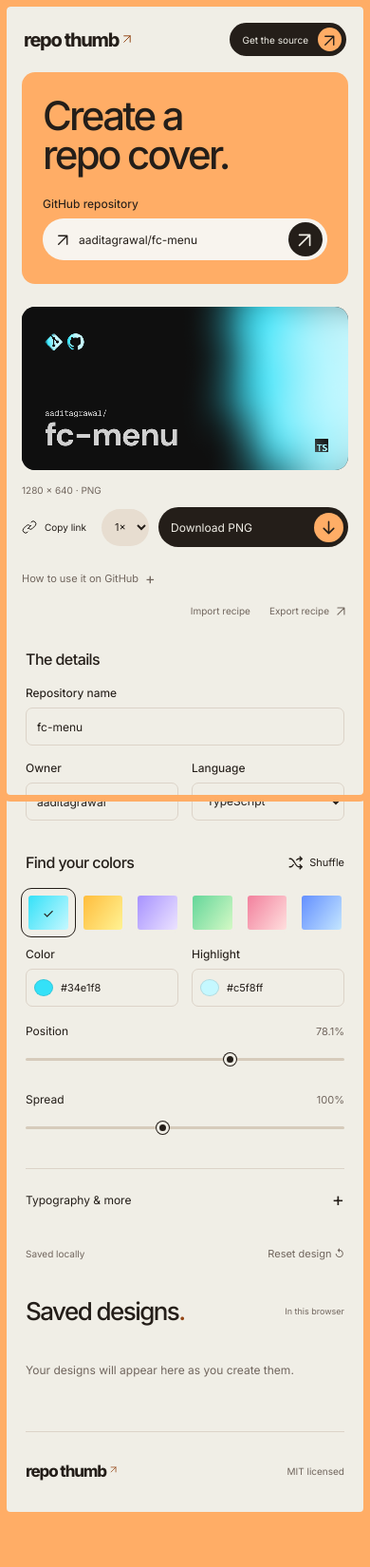
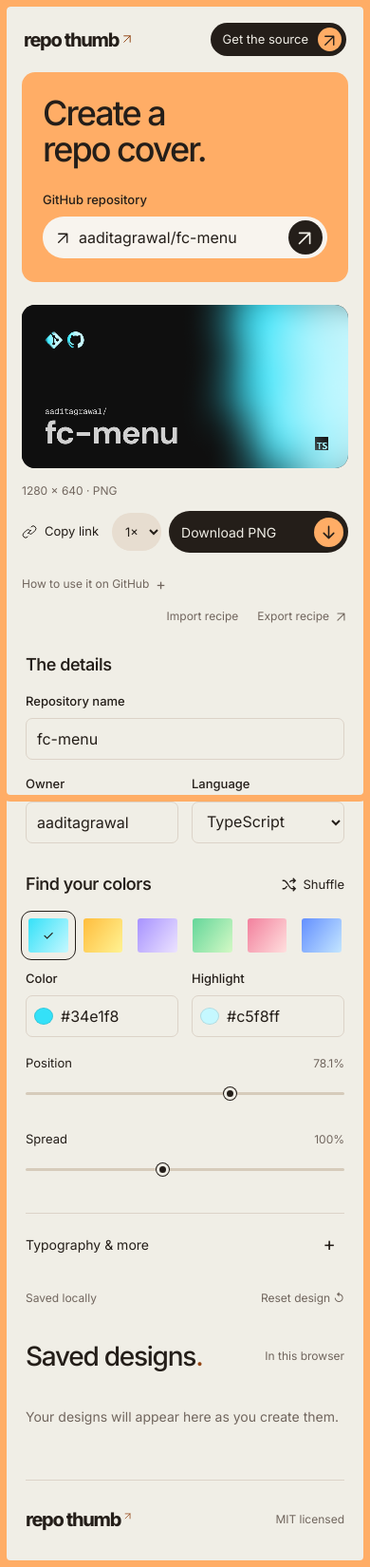
Before and after one commit to aaditagrawal/repo-thumb, a website built with Vite: page index.html in a window 390 px wide. Shown: the whole page at 95% size. Before the commit the page ends 1599 px from the top, so only its background shows below. Built offline with nearby package versions, Linux system fonts and the light colour scheme; files whose address does not match are found by name.

Commit message:
Balance the editor type scale and respect text sizing

```diff
--- a/src/style.css
+++ b/src/style.css
@@ -9,7 +9,8 @@
   color: var(--ink);
   background: var(--accent);
   font-synthesis: none;
-  font-size: 14px;
+  font-size: 100%;
+  line-height: 1.5;
   --accent: oklch(81.33% 0.13 60.289);
   --accent-ink: #944616;
   --ink-hover: #49382b;
@@ -23,6 +24,12 @@
   --frame-size: 10px;
   --radius: 14px;
   --ease: cubic-bezier(0.16, 1, 0.3, 1);
+  --text-caption: 0.75rem;
+  --text-label: 0.8125rem;
+  --text-body: 0.875rem;
+  --text-section: 1.125rem;
+  --text-heading: 1.75rem;
+  --text-display: 2.5rem;
 }
 * {
   box-sizing: border-box;
@@ -63,7 +70,7 @@ body::after {
   border-radius: 16px 16px 0 0;
   background: var(--accent);
   color: var(--ink);
-  font-size: 11px;
+  font-size: var(--text-caption);
 }
 .scroll-cue:hover span {
   text-decoration: underline;
@@ -130,7 +137,8 @@ p {
 h1,
 h2 {
   font-weight: 500;
-  letter-spacing: -0.055em;
+  line-height: 1.15;
+  letter-spacing: -0.04em;
 }
 p {
   line-height: 1.6;
@@ -194,10 +202,11 @@ svg {
   overflow: clip;
 }
 .app-header {
-  height: 78px;
+  min-height: 78px;
   flex-shrink: 0;
-  padding: 0 28px;
+  padding: 16px 28px;
   display: flex;
+  flex-wrap: wrap;
   align-items: center;
   justify-content: space-between;
   gap: 24px;
@@ -207,7 +216,8 @@ svg {
   align-items: flex-start;
   font-weight: 750;
   letter-spacing: -0.065em;
-  font-size: 23px;
+  font-size: 1.5rem;
+  line-height: 1.2;
   white-space: nowrap;
 }
 .brand-arrow {
@@ -223,7 +233,7 @@ svg {
   display: flex;
   gap: 32px;
   margin-left: 90px;
-  font-size: 12px;
+  font-size: var(--text-body);
 }
 .app-header nav a {
   padding: 12px 0;
@@ -250,8 +260,9 @@ svg {
   background: var(--ink);
   color: var(--paper);
   border-radius: 30px;
-  min-height: 38px;
-  font-size: 11px;
+  min-height: 40px;
+  font-size: var(--text-label);
+  white-space: nowrap;
 }
 .source-button > span {
   display: grid;
@@ -283,16 +294,18 @@ svg {
   border-radius: var(--radius);
 }
 h1 {
-  font-size: 43px;
-  line-height: 0.98;
+  font-size: var(--text-display);
+  line-height: 1.05;
   margin: 10px 0 33px;
-  letter-spacing: -0.065em;
+  letter-spacing: -0.055em;
+  overflow-wrap: anywhere;
 }
 .field-label {
   display: block;
-  font-size: 12px;
-  font-weight: 450;
+  font-size: var(--text-label);
+  font-weight: 500;
   margin-bottom: 8px;
+  overflow-wrap: anywhere;
 }
 .repository-field {
   display: flex;
@@ -316,7 +329,7 @@ h1 {
   padding: 0 1px;
   background: transparent;
   border-radius: 0;
-  font-size: 11px;
+  font-size: var(--text-body);
   flex: 1;
   width: 0;
   min-width: 0;
@@ -346,7 +359,7 @@ h1 {
   background: var(--ink-hover);
 }
 .field-hint {
-  font-size: 11px;
+  font-size: var(--text-caption);
   line-height: 1.55;
   margin-top: 10px;
 }
@@ -360,12 +373,14 @@ h1 {
   margin-bottom: 24px;
 }
 .control-section h2 {
-  font-size: 16px;
-  letter-spacing: -0.035em;
+  font-size: var(--text-section);
+  font-weight: 550;
+  letter-spacing: -0.025em;
   margin-bottom: 18px;
 }
 .section-heading {
   display: flex;
+  flex-wrap: wrap;
   align-items: center;
   justify-content: space-between;
   gap: 16px;
@@ -376,7 +391,7 @@ h1 {
 }
 .field-row {
   display: grid;
-  grid-template-columns: minmax(0, 1fr) minmax(0, 1fr);
+  grid-template-columns: repeat(auto-fit, minmax(min(100%, 8rem), 1fr));
   gap: 12px;
   margin-top: 16px;
 }
@@ -388,9 +403,9 @@ select {
   border: 1px solid var(--line);
   background: transparent;
   border-radius: 7px;
-  height: 40px;
+  height: 44px;
   padding: 0 11px;
-  font-size: 12px;
+  font-size: var(--text-body);
   color: var(--ink);
 }
 input[type="text"]:hover,
@@ -409,7 +424,7 @@ input[aria-invalid="true"] {
   gap: 8px;
   padding: 0 8px;
   border: 1px solid var(--line);
-  height: 40px;
+  height: 44px;
   border-radius: 7px;
 }
 .color-field:focus-within {
@@ -417,7 +432,7 @@ input[aria-invalid="true"] {
   outline-offset: 3px;
 }
 .color-field input.hex-input {
-  font-size: 11px;
+  font-size: var(--text-label);
   padding: 0;
   border: 0;
   outline: none;
@@ -445,7 +460,7 @@ input[type="color"]::-webkit-color-swatch {
   display: flex;
   align-items: center;
   gap: 6px;
-  font-size: 11px;
+  font-size: var(--text-label);
   min-height: 36px;
   padding: 0 0 0 8px;
   border-radius: 20px;
@@ -482,19 +497,19 @@ input[type="color"]::-webkit-color-swatch {
   inset: 0;
   display: grid;
   place-items: center;
-  font-size: 14px;
+  font-size: var(--text-body);
   color: var(--ink);
 }
 .range-label {
   display: flex;
   align-items: center;
   justify-content: space-between;
-  font-size: 12px;
+  font-size: var(--text-label);
   margin-top: 16px;
   margin-bottom: 8px;
 }
 .range-label output {
-  font-size: 11px;
+  font-size: var(--text-caption);
   color: var(--muted);
   font-variant-numeric: tabular-nums;
 }
@@ -543,15 +558,23 @@ input[type="range"]::-moz-range-thumb {
   display: flex;
   align-items: center;
   justify-content: space-between;
+  gap: 12px;
+  padding-right: 0.375rem;
   list-style: none;
-  font-size: 12px;
+  font-size: var(--text-body);
   min-height: 28px;
 }
 .advanced summary::-webkit-details-marker {
   display: none;
 }
 .advanced summary > span {
-  font-size: 20px;
+  display: grid;
+  place-items: center;
+  flex-shrink: 0;
+  width: 1.25rem;
+  height: 1.25rem;
+  font-size: 1.25rem;
+  line-height: 1;
   font-weight: 300;
   transition: transform 160ms;
 }
@@ -569,7 +592,7 @@ input[type="range"]::-moz-range-thumb {
   align-items: center;
   gap: 8px;
   min-height: 32px;
-  font-size: 12px;
+  font-size: var(--text-body);
   cursor: pointer;
 }
 .check-label input {
@@ -582,7 +605,7 @@ input[type="range"]::-moz-range-thumb {
   justify-content: space-between;
   align-items: center;
   gap: 8px;
-  font-size: 10px;
+  font-size: var(--text-caption);
   color: var(--muted);
 }
 .text-button {
@@ -590,7 +613,7 @@ input[type="range"]::-moz-range-thumb {
   align-items: center;
   justify-content: center;
   gap: 6px;
-  font-size: 11px;
+  font-size: var(--text-caption);
   min-height: 34px;
   padding: 5px 0;
   color: var(--muted);
@@ -613,9 +636,10 @@ input[type="range"]::-moz-range-thumb {
   justify-content: center;
   gap: 8px;
   min-height: 38px;
-  font-size: 11px;
+  font-size: var(--text-label);
   padding: 0 10px;
   border-radius: 22px;
+  white-space: nowrap;
   transition: background 160ms;
 }
 .quiet-button:hover {
@@ -640,25 +664,26 @@ input[type="range"]::-moz-range-thumb {
   margin-top: 20px;
 }
 .export-bar > span {
-  font-size: 11px;
+  font-size: var(--text-caption);
   color: var(--muted);
 }
 .export-actions {
   display: flex;
+  flex-wrap: wrap;
   align-items: center;
   gap: 10px;
 }
 .export-actions select {
-  height: 39px;
-  width: 57px;
+  height: 2.5rem;
+  width: 3.75rem;
   border: 0;
   padding: 0 4px 0 10px;
   background: var(--surface-hover);
   border-radius: 22px;
-  font-size: 11px;
+  font-size: var(--text-label);
 }
 .primary-button {
-  height: 43px;
+  min-height: 44px;
   display: inline-flex;
   align-items: center;
   justify-content: space-between;
@@ -667,7 +692,8 @@ input[type="range"]::-moz-range-thumb {
   border-radius: 25px;
   background: var(--ink);
   color: var(--paper);
-  font-size: 12px;
+  font-size: var(--text-body);
+  white-space: nowrap;
 }
 .primary-button:hover {
   background: var(--ink-hover);
@@ -688,6 +714,7 @@ input[type="range"]::-moz-range-thumb {
 }
 .secondary-actions {
   display: flex;
+  flex-wrap: wrap;
   align-items: flex-start;
   justify-content: space-between;
   gap: 16px;
@@ -699,7 +726,7 @@ input[type="range"]::-moz-range-thumb {
   flex-shrink: 0;
 }
 .usage {
-  font-size: 11px;
+  font-size: var(--text-caption);
   max-width: 470px;
   color: var(--muted);
 }
@@ -715,11 +742,11 @@ input[type="range"]::-moz-range-thumb {
   display: none;
 }
 .usage summary > span {
-  font-size: 16px;
+  font-size: 1rem;
 }
 .usage p {
   padding: 10px 4px 8px 0;
-  font-size: 12px;
+  font-size: var(--text-body);
 }
 .usage strong {
   font-weight: 600;
@@ -733,14 +760,14 @@ input[type="range"]::-moz-range-thumb {
   margin-bottom: 17px;
 }
 .library-section h2 {
-  font-size: 29px;
-  letter-spacing: -0.06em;
+  font-size: var(--text-heading);
+  letter-spacing: -0.045em;
 }
 .heading-dot {
   color: var(--accent-ink);
 }
 .subtle-label {
-  font-size: 10px;
+  font-size: var(--text-caption);
   color: var(--muted);
 }
 .library-row {
@@ -788,7 +815,7 @@ input[type="range"]::-moz-range-thumb {
 }
 .library-swatch > span {
   font-weight: 650;
-  font-size: 9px;
+  font-size: 0.625rem;
   line-height: 1;
   max-width: 72px;
   overflow: hidden;
@@ -802,7 +829,7 @@ input[type="range"]::-moz-range-thumb {
 }
 .library-name {
   display: block;
-  font-size: 13px;
+  font-size: var(--text-body);
   font-weight: 550;
   white-space: nowrap;
   overflow: hidden;
@@ -811,12 +838,12 @@ input[type="range"]::-moz-range-thumb {
 }
 .library-owner {
   display: block;
-  font-size: 10px;
+  font-size: var(--text-caption);
   color: var(--muted);
   margin-top: 6px;
 }
 .library-language {
-  font-size: 11px;
+  font-size: var(--text-caption);
   color: var(--muted);
   width: 100px;
   min-width: 0;
@@ -849,7 +876,7 @@ input[type="range"]::-moz-range-thumb {
   width: 30px;
   min-width: 30px;
   height: 36px;
-  font-size: 20px;
+  font-size: 1.25rem;
   color: var(--muted);
   border-radius: 50%;
 }
@@ -858,12 +885,13 @@ input[type="range"]::-moz-range-thumb {
   color: var(--ink);
 }
 .empty-library {
-  font-size: 12px;
+  font-size: var(--text-body);
   color: var(--muted);
   padding: 20px 0 30px;
 }
 .app-footer {
   display: flex;
+  flex-wrap: wrap;
   flex-shrink: 0;
   align-items: center;
   gap: 24px;
@@ -871,11 +899,11 @@ input[type="range"]::-moz-range-thumb {
   margin: 0 28px;
   padding: 24px 0;
   border-top: 1px solid var(--line);
-  font-size: 10px;
+  font-size: var(--text-caption);
   color: var(--muted);
 }
 .footer-brand {
-  font-size: 17px;
+  font-size: 1.125rem;
   color: var(--ink);
   margin-right: auto;
 }
@@ -901,7 +929,7 @@ input[type="range"]::-moz-range-thumb {
   color: var(--paper);
   padding: 14px 20px;
   border-radius: 30px;
-  font-size: 12px;
+  font-size: var(--text-body);
   box-shadow: 0 5px 20px #2b1e1420;
 }
 .noscript {
@@ -910,6 +938,9 @@ input[type="range"]::-moz-range-thumb {
   border-radius: 12px;
 }
 @media (min-width: 1500px) {
+  :root {
+    --text-display: 2.75rem;
+  }
   .workspace {
     grid-template-columns: 350px minmax(0, 1fr);
     gap: 48px;
@@ -917,13 +948,12 @@ input[type="range"]::-moz-range-thumb {
   }
   .app-header {
     padding: 0 36px;
-    height: 88px;
+    min-height: 88px;
   }
   .repo-panel {
     padding: 34px 28px 30px;
   }
   h1 {
-    font-size: 50px;
     margin-bottom: 40px;
   }
   .settings-panel {
@@ -946,7 +976,7 @@ input[type="range"]::-moz-range-thumb {
     padding: 0 22px 28px;
   }
   .app-header {
-    padding: 0 22px;
+    padding-inline: 22px;
   }
   .app-header nav {
     margin-left: 10px;
@@ -954,17 +984,11 @@ input[type="range"]::-moz-range-thumb {
   .repo-panel {
     padding: 24px 20px;
   }
-  h1 {
-    font-size: 39px;
-  }
   .export-bar {
     flex-wrap: wrap;
   }
   .export-actions {
     margin-left: auto;
-  }
-  .export-bar > span {
-    font-size: 10px;
   }
   .secondary-actions {
     flex-wrap: wrap;
@@ -994,20 +1018,20 @@ input[type="range"]::-moz-range-thumb {
 @media (max-width: 760px) {
   :root {
     --frame-size: 7px;
+    --text-display: 2.25rem;
   }
   .app-header {
-    height: 69px;
-    padding: 0 18px;
+    min-height: 69px;
+    padding: 14px 18px;
     gap: 12px;
   }
   .brand {
-    font-size: 20px;
+    font-size: 1.25rem;
   }
   .app-header nav {
     display: none;
   }
   .source-button {
-    font-size: 10px;
     min-height: 34px;
     padding-left: 13px;
     gap: 12px;
@@ -1034,7 +1058,6 @@ input[type="range"]::-moz-range-thumb {
     align-items: center;
   }
   .repo-panel h1 {
-    font-size: 36px;
     margin: 0;
   }
   .repo-panel #repo-status,
@@ -1042,11 +1065,12 @@ input[type="range"]::-moz-range-thumb {
     grid-column: 1/-1;
     margin-top: 0;
   }
-  .repo-panel .field-label {
-    font-size: 11px;
-  }
-  .repository-field input[type="text"] {
-    font-size: 10px;
+  input[type="text"],
+  input.hex-input,
+  .color-field input.hex-input,
+  .repository-field input[type="text"],
+  select {
+    font-size: 1rem;
   }
   .preview-column {
     display: contents;
@@ -1065,35 +1089,22 @@ input[type="range"]::-moz-range-thumb {
   }
   .export-actions .quiet-button {
     padding: 0 6px;
-    font-size: 10px;
   }
   .primary-button {
-    height: 42px;
     gap: 12px;
-    font-size: 11px;
     padding-left: 13px;
   }
   .button-arrow {
     width: 31px;
     height: 31px;
   }
-  .export-bar > span {
-    font-size: 10px;
-  }
   .secondary-actions {
     grid-row: 4;
     margin-top: -16px;
     gap: 8px;
-    flex-wrap: nowrap;
-  }
-  .usage {
-    font-size: 10px;
   }
   .secondary-actions > div {
     gap: 12px;
-  }
-  .secondary-actions .text-button {
-    font-size: 10px;
   }
   .settings-panel {
     grid-row: 5;
@@ -1114,7 +1125,7 @@ input[type="range"]::-moz-range-thumb {
   }
   .advanced-content {
     display: grid;
-    grid-template-columns: 1fr 1fr;
+    grid-template-columns: repeat(auto-fit, minmax(min(100%, 8rem), 1fr));
     column-gap: 28px;
   }
   .advanced-content > .field-label,
@@ -1127,9 +1138,6 @@ input[type="range"]::-moz-range-thumb {
   .library-section {
     grid-row: 6;
     margin: 8px 4px 0;
-  }
-  .library-section h2 {
-    font-size: 27px;
   }
   .app-footer {
     margin: 0 20px;
@@ -1153,31 +1161,20 @@ input[type="range"]::-moz-range-thumb {
     width: 38px;
     min-height: 44px;
   }
-  .field-label {
-    font-size: 12px;
-  }
   .repository-field {
     min-height: 44px;
   }
 }
-@media (max-width: 480px) {
+@media (max-width: 600px) {
   .repo-panel {
     display: block;
     padding: 25px 22px;
   }
   .repo-panel h1 {
-    font-size: 42px;
-    line-height: 0.98;
     margin-bottom: 24px;
   }
   .repo-panel form {
     margin-top: 20px;
-  }
-  .repo-panel .field-label {
-    font-size: 12px;
-  }
-  .repository-field input[type="text"] {
-    font-size: 12px;
   }
   .repo-panel #repo-status {
     margin-top: 10px;
@@ -1194,16 +1191,14 @@ input[type="range"]::-moz-range-thumb {
     gap: 8px;
   }
   .primary-button {
-    font-size: 12px;
     flex: 1;
-    max-width: 200px;
   }
   .export-actions .quiet-button {
     padding-left: 0;
   }
   .export-actions select {
-    min-width: 50px;
-    width: 50px;
+    min-width: 3.25rem;
+    width: 3.25rem;
   }
   .secondary-actions {
     display: block;
@@ -1212,9 +1207,6 @@ input[type="range"]::-moz-range-thumb {
   .secondary-actions > div {
     justify-content: flex-end;
     gap: 20px;
-  }
-  .usage {
-    font-size: 11px;
   }
   .settings-panel {
     display: block;
@@ -1255,26 +1247,28 @@ input[type="range"]::-moz-range-thumb {
   .library-copy {
     min-width: 0;
   }
-  .library-name {
-    font-size: 12px;
-  }
   .library-arrow {
     display: none;
   }
   .library-item {
     gap: 12px;
   }
-  .library-section h2 {
-    font-size: 26px;
-  }
-  .subtle-label {
-    font-size: 9px;
-  }
   .source-button {
     gap: 10px;
   }
-  .footer-brand {
-    font-size: 17px;
+}
+@media (max-width: 360px) {
+  .export-actions {
+    display: grid;
+    grid-template-columns: 1fr auto;
+  }
+  .export-actions .quiet-button {
+    justify-self: start;
+  }
+  .primary-button {
+    grid-column: 1/-1;
+    width: 100%;
+    max-width: none;
   }
 }
 @media (prefers-reduced-motion: reduce) {
```
